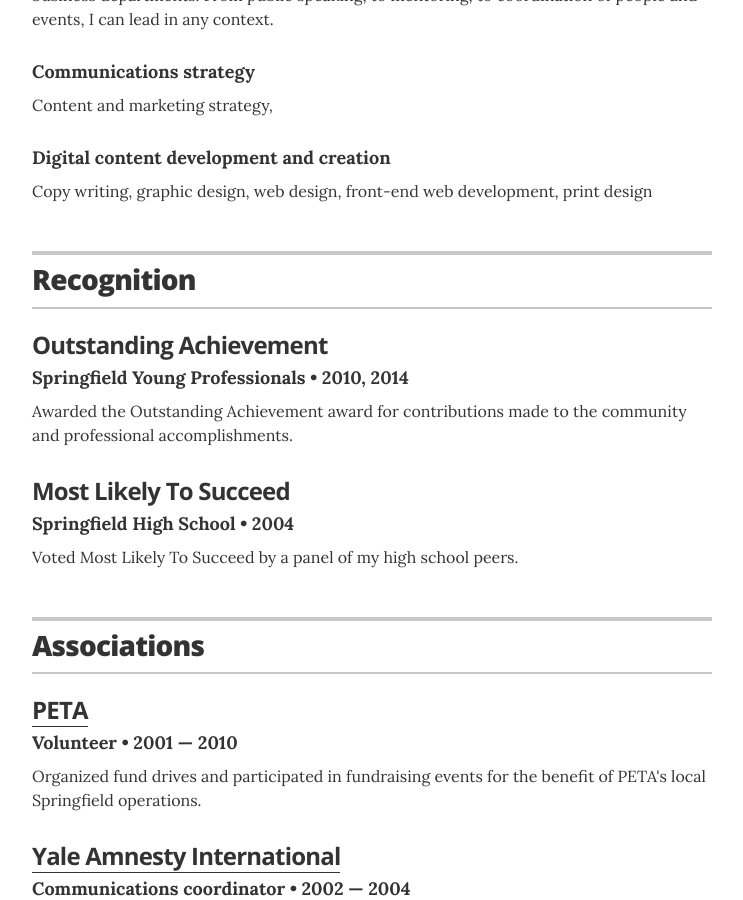
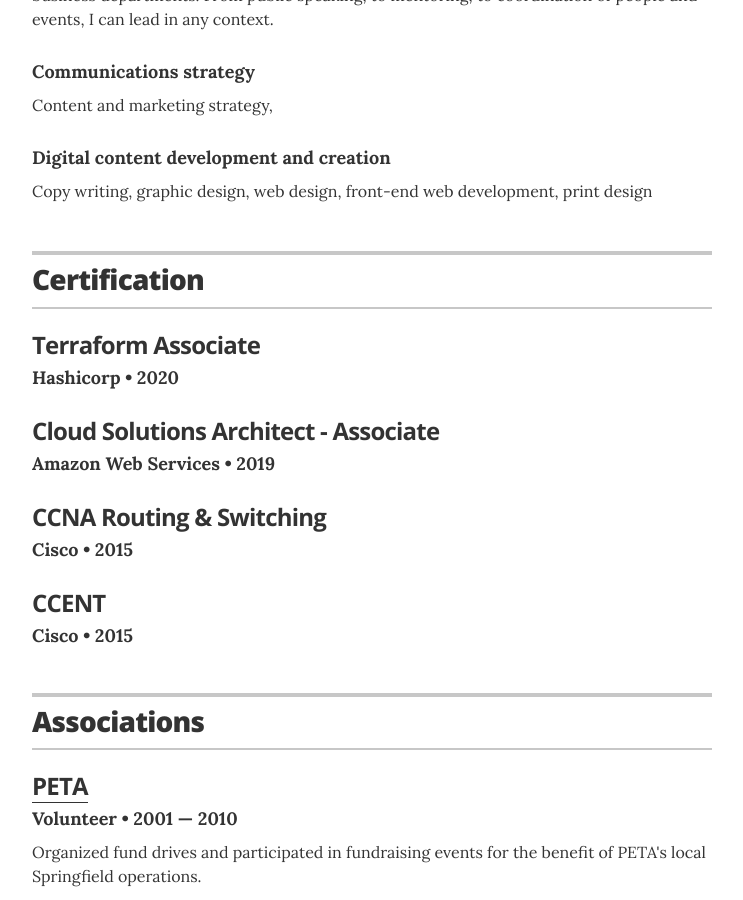
Before and after one commit to patrick-andrew-jain-taylor/resume, a Jekyll site: the page built from index.html, in a window 1280 px wide and 900 px high, scrolled down 2202 px. Shown: the whole window, without its empty margins (268-1011 px from the left). Built offline with Jekyll 4.4.1, drawn with Linux system fonts in a browser that asks for light colours.

Commit message:
Updating certifications.

```diff
--- a/_config.yml
+++ b/_config.yml
@@ -37,7 +37,7 @@
 resume_section_education:       true
 resume_section_projects:        true
 resume_section_skills:          true
-resume_section_recognition:     true
+resume_section_certification:     true
 resume_section_links:           true
 resume_section_associations:    true
 resume_section_interests:       true
--- /dev/null
+++ b/_data/certifications.yml
@@ -0,0 +1,16 @@
+# Certifications
+- award: Terraform Associate
+  organization: Hashicorp
+  year: 2020
+
+- award: Cloud Solutions Architect - Associate
+  organization: Amazon Web Services
+  year: 2019
+
+- award: CCNA Routing & Switching
+  organization: Cisco
+  year: 2015
+
+- award: CCENT
+  organization: Cisco
+  year: 2015
--- a/_data/recognitions.yml
+++ /dev/null
@@ -1,10 +0,0 @@
-# Recognitions
-- award: Outstanding Achievement
-  organization: Springfield Young Professionals
-  year: 2010, 2014
-  summary: Awarded the Outstanding Achievement award for contributions made to the community and professional accomplishments.
-
-- award: Most Likely To Succeed
-  organization: Springfield High School
-  year: 2004
-  summary: Voted Most Likely To Succeed by a panel of my high school peers.
--- a/_layouts/resume.html
+++ b/_layouts/resume.html
@@ -135,24 +135,24 @@
       <!-- end Skills -->
       {% endif %}
 
-      {% if site.resume_section_recognition %}
-      <!-- begin Recognition -->
+      {% if site.resume_section_certification %}
+      <!-- begin Certification -->
       <section class="content-section">
 
         <header class="section-header">
-          <h2>Recognition</h2>
+          <h2>Certification</h2>
         </header>
 
-        {% for recognition in site.data.recognitions %}
+        {% for certification in site.data.certifications %}
         <div class="resume-item">
-          <h3 class="resume-item-title" itemprop="award">{{ recognition.award }}</h3>
-          <h4 class="resume-item-details">{{ recognition.organization }} &bull; {{ recognition.year }}</h4>
-          <p class="resume-item-copy">{{ recognition.summary }}</p>
+          <h3 class="resume-item-title" itemprop="award">{{ certification.award }}</h3>
+          <h4 class="resume-item-details">{{ certification.organization }} &bull; {{ certification.year }}</h4>
+          <p class="resume-item-copy">{{ certification.summary }}</p>
         </div>
         {% endfor %}
 
       </section>
-      <!-- end Recognition -->
+      <!-- end Certification -->
       {% endif %}
 
       {% if site.resume_section_associations %}
```
